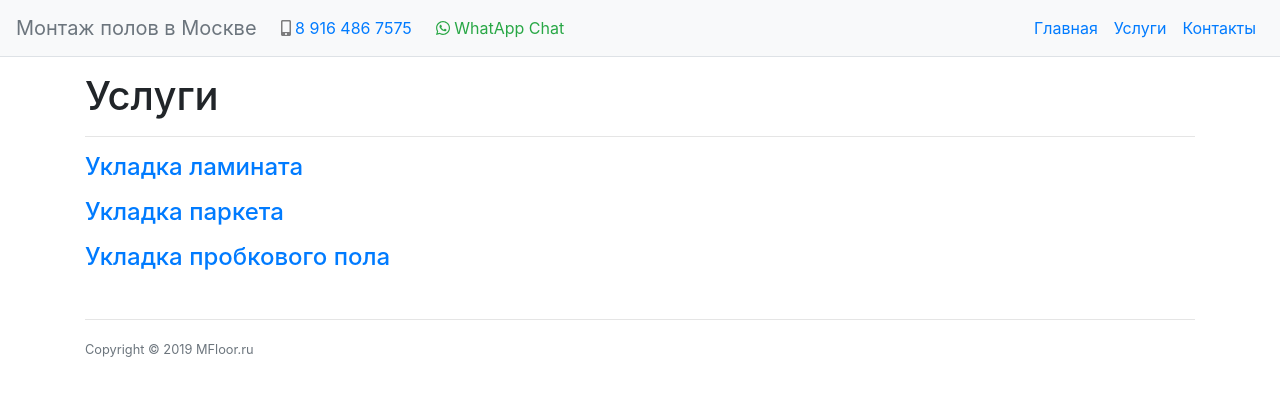
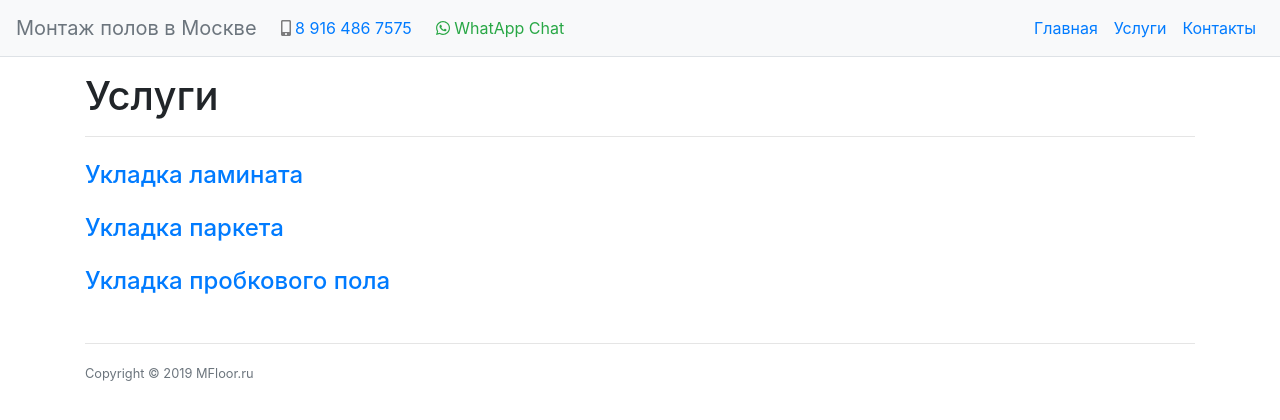
Before and after one commit to nskforward/MFloor, a Jekyll site: the page built from services.html, in a window 1280 px wide. Shown: the top 420 px of the page. Built offline with Jekyll 4.4.1, drawn with Linux system fonts in a browser that asks for light colours.

Commit message:
Laminate page

```diff
--- a/services.html
+++ b/services.html
@@ -9,5 +9,5 @@ description: услуги
 <hr>
 
 {% for article in site.articles %}
-<h4 class="mt-3"><a href="{{ article.url }}">{{ article.title }}</a></h4>
+<h4 class="mt-4"><a href="{{ article.url }}">{{ article.title }}</a></h4>
 {% endfor %}
```
